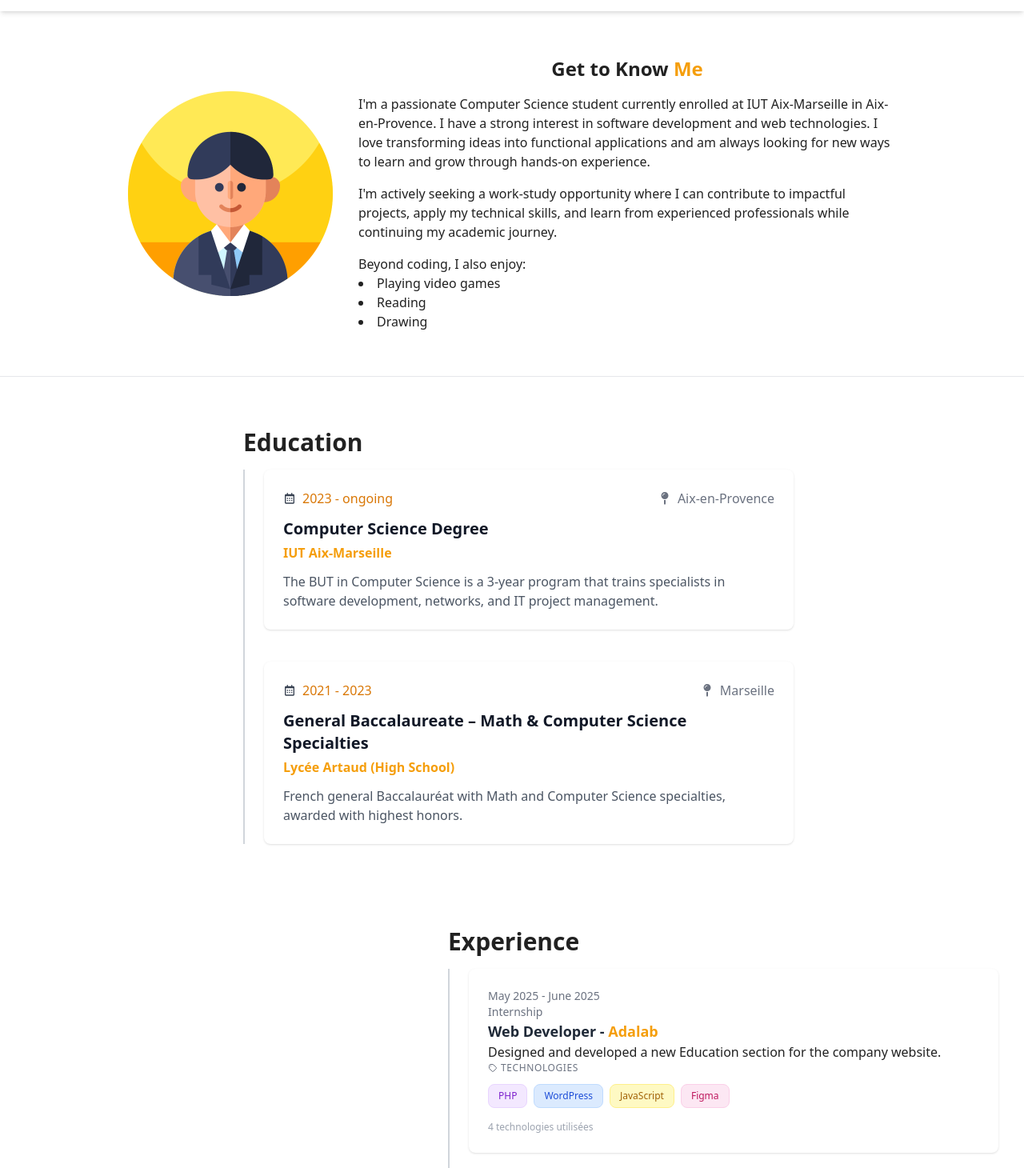
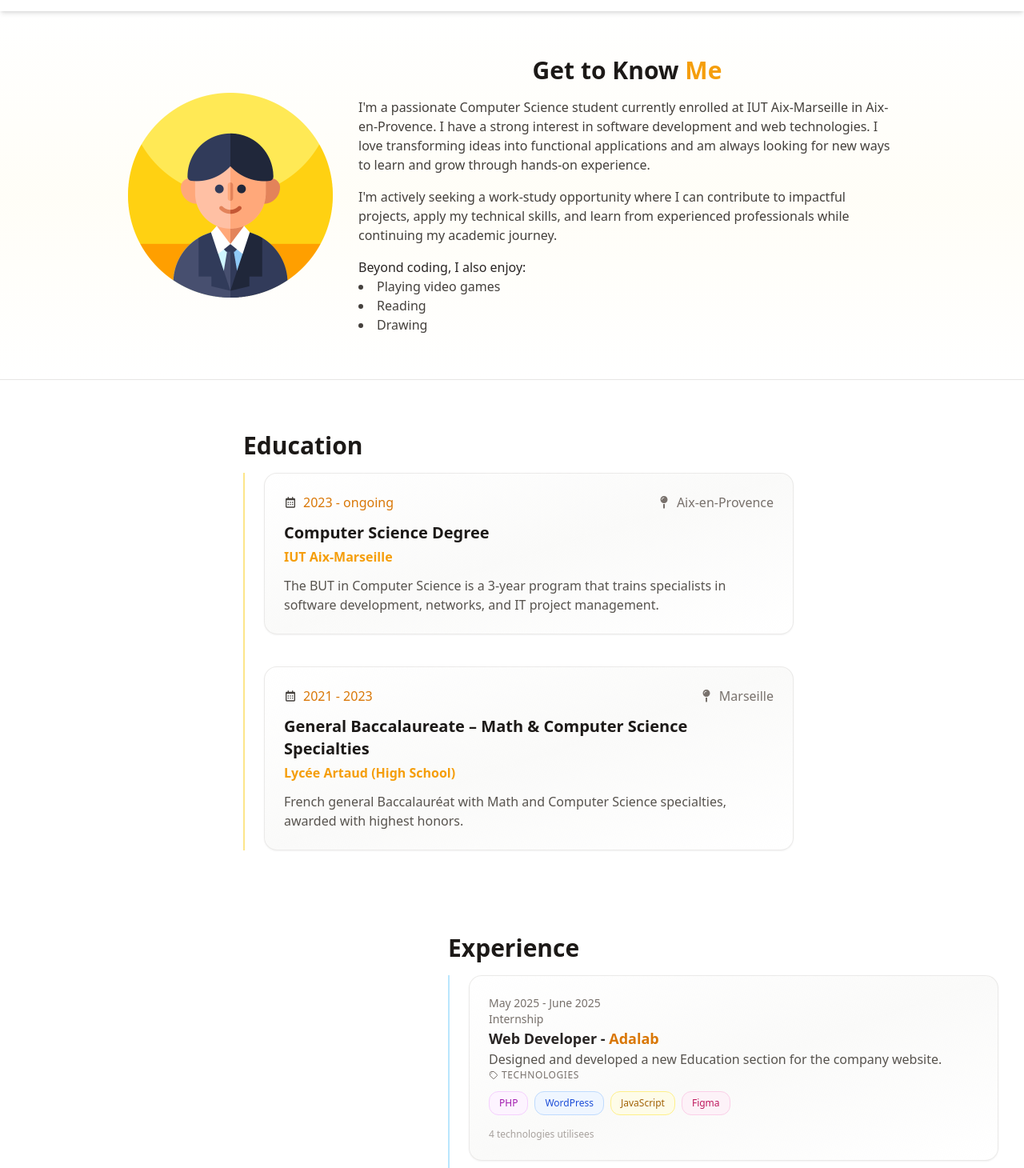
Before and after one commit to TAMINE-CYRIL/Portfolio-React, a React (Vite) app: page /about in a window 1280 px wide. Shown: the part 50-1510 px from the top of the page at 80% size. Built offline with nearby package versions, Linux system fonts and the light colour scheme.

Commit message:
fix: Couleurs pas adaptées aux pages.

```diff
--- a/src/components/About/Education.jsx
+++ b/src/components/About/Education.jsx
@@ -8,30 +8,30 @@ export default function Education() {
   const educationData = t("education.list", { returnObjects: true });
 
   return (
-    <div className="border-l-2 border-gray-300 ml-4 pl-6">
+    <div className="ml-4 border-l-2 border-amber-200 pl-6">
       {educationData.map((item, index) => (
         <div key={index} className="relative mb-10">
-          <div className="transition-all duration-300 hover:shadow-xl hover:bg-gray-50 bg-white dark:bg-gray-900 p-6 rounded-lg shadow">
+          <div className="rounded-2xl border border-stone-200/80 bg-gradient-to-br from-white via-stone-50 to-amber-50/70 p-6 shadow-sm transition-all duration-300 hover:-translate-y-1 hover:shadow-xl">
             <section className="flex justify-between items-center">
-              <section className="flex items-center gap-2 text-gray-700 dark:text-gray-300">
+              <section className="flex items-center gap-2 text-stone-700">
                 <BiCalendar />
                 <p className="font-medium text-amber-600">{item.date}</p>
               </section>
 
-              <section className="flex items-center gap-2 text-gray-500 dark:text-gray-400">
+              <section className="flex items-center gap-2 text-stone-500">
                 <FaMapPin />
                 <p>{item.location}</p>
               </section>
             </section>
 
-            <h3 className="font-bold text-xl pt-3 pb-1 text-gray-900 dark:text-white">
+            <h3 className="pb-1 pt-3 text-xl font-bold text-stone-900">
               {item.title}
             </h3>
             <h4 className="font-semibold text-amber-500 pb-3">
               {item.school}
             </h4>
 
-            <p className="text-gray-600 dark:text-gray-400">
+            <p className="text-stone-600">
               {item.description}
             </p>
 
@@ -40,7 +40,7 @@ export default function Education() {
                 {item.skills.map((skill, i) => (
                   <span
                     key={i}
-                    className="px-3 py-1 rounded-full bg-gray-100 dark:bg-gray-800 text-gray-700 dark:text-gray-300 text-sm font-medium"
+                    className="rounded-full border border-amber-100 bg-white/80 px-3 py-1 text-sm font-medium text-stone-700 shadow-sm"
                   >
                     {skill}
                   </span>
--- a/src/components/About/Experience.jsx
+++ b/src/components/About/Experience.jsx
@@ -7,15 +7,15 @@ export default function Experience() {
   const experienceData = t('experience.list', { returnObjects: true });
 
   return (
-    <div className="border-l-2 border-gray-300 ml-4 pl-6">
+    <div className="ml-4 border-l-2 border-sky-200 pl-6">
         {experienceData.map((item, index) => (
         <div key={index} className="mb-10">
-          <div className="transition-all duration-300 hover:shadow-xl hover:bg-gray-50 bg-white dark:bg-gray-900 p-6 rounded-lg shadow">
+          <div className="rounded-2xl border border-stone-200/80 bg-gradient-to-br from-white via-stone-50 to-sky-50/70 p-6 shadow-sm transition-all duration-300 hover:-translate-y-1 hover:shadow-xl">
 
-            <p className="text-sm text-gray-500">{item.date}</p>
-            <p className="text-sm text-gray-500">{item.job}</p>
-            <h3 className="text-lg font-semibold text-gray-800">{item.title} - <span className="text-amber-500">{item.company}</span></h3>
-            <p>{item.desc}</p>
+            <p className="text-sm text-stone-500">{item.date}</p>
+            <p className="text-sm text-stone-500">{item.job}</p>
+            <h3 className="text-lg font-semibold text-stone-800">{item.title} - <span className="text-amber-600">{item.company}</span></h3>
+            <p className="text-stone-600">{item.desc}</p>
             <Technologies items={item.technologies} />
           </div>
         </div>
--- a/src/components/About/SkillCard.jsx
+++ b/src/components/About/SkillCard.jsx
@@ -1,7 +1,7 @@
 export default function SkillCard({ title }) {
   return (
-    <div className="bg-white dark:bg-gray-700 rounded-lg shadow-md p-4 transition-all duration-300 hover:shadow-lg hover:bg-gray-50 dark:hover:bg-gray-600">
-      <h3 className="text-center font-medium text-gray-800 dark:text-gray-100">
+    <div className="rounded-2xl border border-stone-200/80 bg-gradient-to-br from-white via-amber-50/40 to-orange-50/70 p-4 shadow-sm transition-all duration-300 hover:-translate-y-1 hover:border-amber-200 hover:shadow-lg">
+      <h3 className="text-center font-medium text-stone-800">
         {title}
       </h3>
     </div>
--- a/src/components/Project/Technologies.jsx
+++ b/src/components/Project/Technologies.jsx
@@ -1,31 +1,36 @@
 export default function Technologies({ items }) {
   const techColors = {
-    'Python': 'bg-blue-100 text-blue-700 border-blue-200 dark:bg-blue-900/30 dark:text-blue-300 dark:border-blue-700',
-    'JavaScript': 'bg-yellow-100 text-yellow-700 border-yellow-200 dark:bg-yellow-900/30 dark:text-yellow-300 dark:border-yellow-700',
-    'PHP': 'bg-purple-100 text-purple-700 border-purple-200 dark:bg-purple-900/30 dark:text-purple-300 dark:border-purple-700',
-    'Java': 'bg-red-100 text-red-700 border-red-200 dark:bg-red-900/30 dark:text-red-300 dark:border-red-700',
-    'HTML': 'bg-orange-100 text-orange-700 border-orange-200 dark:bg-orange-900/30 dark:text-orange-300 dark:border-orange-700',
-    'CSS': 'bg-cyan-100 text-cyan-700 border-cyan-200 dark:bg-cyan-900/30 dark:text-cyan-300 dark:border-cyan-700',
-    'React': 'bg-sky-100 text-sky-700 border-sky-200 dark:bg-sky-900/30 dark:text-sky-300 dark:border-sky-700',
-    'JavaFX': 'bg-indigo-100 text-indigo-700 border-indigo-200 dark:bg-indigo-900/30 dark:text-indigo-300 dark:border-indigo-700',
-    'WordPress': 'bg-blue-100 text-blue-700 border-blue-200 dark:bg-blue-900/30 dark:text-blue-300 dark:border-blue-700',
-    'Figma': 'bg-pink-100 text-pink-700 border-pink-200 dark:bg-pink-900/30 dark:text-pink-300 dark:border-pink-700'
+    Python: "border-blue-200 bg-blue-50 text-blue-700",
+    JavaScript: "border-yellow-200 bg-yellow-50 text-yellow-700",
+    PHP: "border-fuchsia-200 bg-fuchsia-50 text-fuchsia-700",
+    Java: "border-red-200 bg-red-50 text-red-700",
+    HTML: "border-orange-200 bg-orange-50 text-orange-700",
+    CSS: "border-cyan-200 bg-cyan-50 text-cyan-700",
+    React: "border-sky-200 bg-sky-50 text-sky-700",
+    JavaFX: "border-indigo-200 bg-indigo-50 text-indigo-700",
+    WordPress: "border-blue-200 bg-blue-50 text-blue-700",
+    Figma: "border-pink-200 bg-pink-50 text-pink-700",
   };
 
   const getDefaultColor = (index) => {
     const colors = [
-      'bg-gray-100 text-gray-700 border-gray-200 dark:bg-gray-700/50 dark:text-gray-300 dark:border-gray-600',
-      'bg-slate-100 text-slate-700 border-slate-200 dark:bg-slate-700/50 dark:text-slate-300 dark:border-slate-600',
-      'bg-zinc-100 text-zinc-700 border-zinc-200 dark:bg-zinc-700/50 dark:text-zinc-300 dark:border-zinc-600'
+      "border-stone-200 bg-stone-100 text-stone-700",
+      "border-slate-200 bg-slate-100 text-slate-700",
+      "border-neutral-200 bg-neutral-100 text-neutral-700",
     ];
     return colors[index % colors.length];
   };
 
   return (
     <div className="space-y-3">
-      <div className="flex items-center text-xs text-gray-500 dark:text-gray-400 uppercase tracking-wider font-medium">
-        <svg className="w-3 h-3 mr-1" fill="none" stroke="currentColor" viewBox="0 0 24 24">
-          <path strokeLinecap="round" strokeLinejoin="round" strokeWidth={2} d="M7 7h.01M7 3h5c.512 0 1.024.195 1.414.586l7 7a2 2 0 010 2.828l-7 7a2 2 0 01-2.828 0l-7-7A1.994 1.994 0 013 12V7a4 4 0 014-4z" />
+      <div className="flex items-center text-xs font-medium uppercase tracking-wider text-stone-500">
+        <svg className="mr-1 h-3 w-3" fill="none" stroke="currentColor" viewBox="0 0 24 24">
+          <path
+            strokeLinecap="round"
+            strokeLinejoin="round"
+            strokeWidth={2}
+            d="M7 7h.01M7 3h5c.512 0 1.024.195 1.414.586l7 7a2 2 0 010 2.828l-7 7a2 2 0 01-2.828 0l-7-7A1.994 1.994 0 013 12V7a4 4 0 014-4z"
+          />
         </svg>
         Technologies
       </div>
@@ -37,11 +42,7 @@ export default function Technologies({ items }) {
           return (
             <span
               key={index}
-              className={`
-                px-3 py-1.5 rounded-lg text-xs font-medium border transition-all duration-200
-                hover:scale-105 hover:shadow-md cursor-default
-                ${colorClass}
-              `}
+              className={`rounded-xl border px-3 py-1.5 text-xs font-medium transition-all duration-200 hover:scale-105 hover:shadow-md cursor-default ${colorClass}`}
               title={`Technologie: ${tech}`}
             >
               {tech}
@@ -51,8 +52,8 @@ export default function Technologies({ items }) {
       </div>
 
       {items.length > 0 && (
-        <div className="text-xs text-gray-400 dark:text-gray-500 pt-1">
-          {items.length} technologie{items.length > 1 ? 's' : ''} utilisée{items.length > 1 ? 's' : ''}
+        <div className="pt-1 text-xs text-stone-400">
+          {items.length} technologie{items.length > 1 ? "s" : ""} utilisee{items.length > 1 ? "s" : ""}
         </div>
       )}
     </div>
--- a/src/pages/AboutPage.jsx
+++ b/src/pages/AboutPage.jsx
@@ -13,25 +13,25 @@ export default function AboutPage(){
     return(
         <>
             <Header />
-            <section className="flex flex-col md:flex-row items-center gap-8 p-14 justify-center">
+            <section className="flex flex-col items-center justify-center gap-8 bg-gradient-to-b from-white via-amber-50/40 to-white px-6 py-14 md:flex-row">
                 <img className="w-48 h-auto md:w-64" src={icon} alt="Personal Icon" />
 
                 <div className="flex flex-col gap-4 max-w-2xl">
-                    <h1 className="text-2xl font-bold text-center">
+                    <h1 className="text-center text-3xl font-bold text-stone-900">
                     {t('about.title')}<span className="text-amber-500">{t('about.me')}</span>
                     </h1>
 
-                    <p>
+                    <p className="text-stone-700">
                         {t('about.description1')}
                     </p>
 
-                    <p>
+                    <p className="text-stone-700">
                         {t('about.description2')}
                     </p>
 
                     <div>
-                    <p>{t('about.beyondCoding')}</p>
-                    <ul className="list-disc list-inside">
+                    <p className="font-medium text-stone-800">{t('about.beyondCoding')}</p>
+                    <ul className="list-disc list-inside text-stone-700">
                         <li>{t('about.hobbies.gaming')}</li>
                         <li>{t('about.hobbies.reading')}</li>
                         <li>{t('about.hobbies.drawing')}</li>
@@ -39,21 +39,21 @@ export default function AboutPage(){
                     </div>
                 </div>
             </section>
-            <hr />
+            <hr className="border-stone-200" />
 
-            <section className="flex flex-col items-center gap-12 py-12">
+            <section className="flex flex-col items-center gap-12 bg-gradient-to-b from-white to-stone-50/80 py-12">
 
                 <section className="max-w-3xl w-full px-8">
-                    <h1 className="text-3xl font-bold p-4">{t('about.education')}</h1>
+                    <h1 className="p-4 text-3xl font-bold text-stone-900">{t('about.education')}</h1>
                     <Education />
                 </section>
                 <section className="self-end max-w-3xl w-full px-8">
-                    <h1 className="text-3xl font-bold p-4">{t('about.experience')}</h1>
+                    <h1 className="p-4 text-3xl font-bold text-stone-900">{t('about.experience')}</h1>
                     <Experience />
                 </section>
 
             </section>
-            <hr />
+            <hr className="border-stone-200" />
             <SkillsSection />
 
 
```
Also changed, not shown: src/components/About/SkillsSection.jsx (+18 -18 lines), src/components/Project/Project.jsx (+4 -4 lines), src/pages/ContactPage.jsx (+12 -12 lines), src/pages/ProjectPage.jsx (+12 -10 lines).
